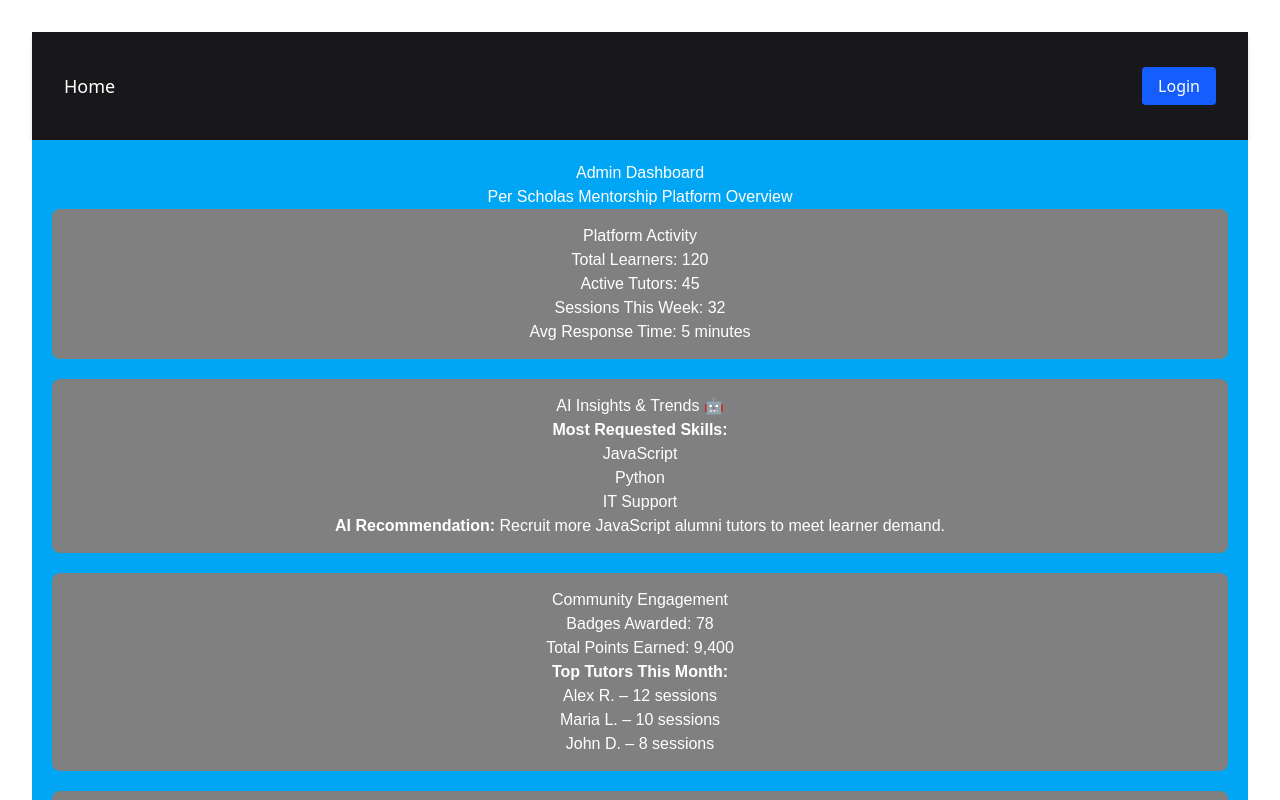
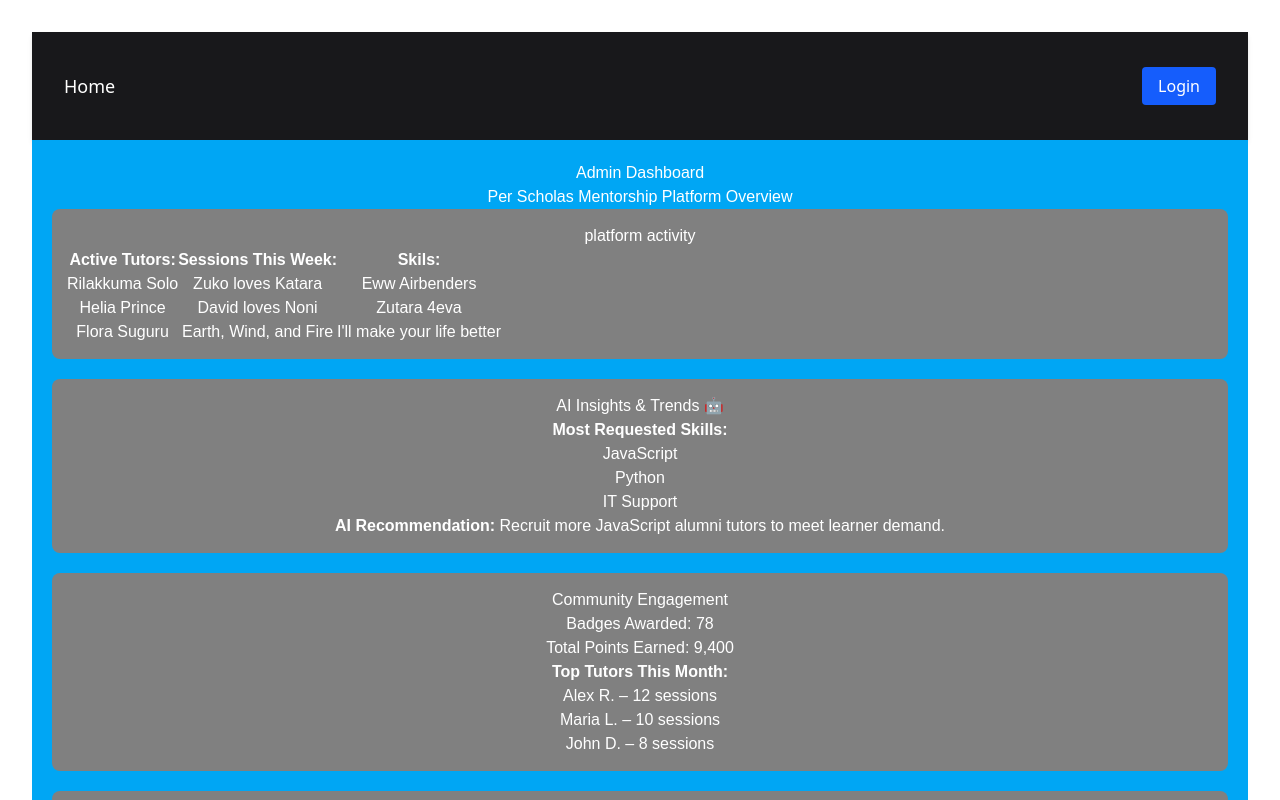
Before and after one commit to kbieman21/alumnai-student-app-frontend, a React app: page /admin in a window 1280 px wide. Shown: the top 800 px of the page. Built offline with nearby package versions, Linux system fonts and the light colour scheme; no server answers; the HTML template or start-up script is replaced by a standard one.

Commit message:
this is the adding of the admin table

```diff
--- a/src/pages/AdminPage.tsx
+++ b/src/pages/AdminPage.tsx
@@ -3,22 +3,46 @@ import React from "react";
 export default function AdminPage() {
   return (
 		<div style={styles.page}>
-      <h1 >Admin Dashboard</h1>
+			<h1>Admin Dashboard</h1>
 			<p>Per Scholas Mentorship Platform Overview</p>
 
 			{/* Overview */}
 			<section style={styles.card}>
-        <h2>Platform Activity</h2>
-        <p>Total Learners: 120</p>
-        <p>Active Tutors: 45</p>
-        <p>Sessions This Week: 32</p>
-        <p>Avg Response Time: 5 minutes</p>
+				<h2>platform activity</h2>
+				<table class="table-fixed">
+					<thead>
+						<tr>
+							<th>Active Tutors:</th>
+							<th>Sessions This Week:</th>
+							<th>Skils:</th>
+						</tr>
+					</thead>
+					<tbody>
+						<tr>
+							<td>Rilakkuma Solo</td>
+							<td>Zuko loves Katara</td>
+							<td>Eww Airbenders</td>
+						</tr>
+						<tr>
+							<td>Helia Prince</td>
+							<td>David loves Noni</td>
+							<td>Zutara 4eva</td>
+						</tr>
+						<tr>
+							<td>Flora Suguru</td>
+							<td>Earth, Wind, and Fire</td>
+							<td>I'll make your life better</td>
+						</tr>
+					</tbody>
+				</table>
 			</section>
 
 			{/* AI Insights */}
 			<section style={styles.card}>
 				<h2>AI Insights & Trends 🤖</h2>
-        <p><strong>Most Requested Skills:</strong></p>
+				<p>
+					<strong>Most Requested Skills:</strong>
+				</p>
 				<ul>
 					<li>JavaScript</li>
 					<li>Python</li>
@@ -37,7 +61,9 @@ export default function AdminPage() {
 				<p>Badges Awarded: 78</p>
 				<p>Total Points Earned: 9,400</p>
 
-        <p><strong>Top Tutors This Month:</strong></p>
+				<p>
+					<strong>Top Tutors This Month:</strong>
+				</p>
 				<ol>
 					<li>Alex R. – 12 sessions</li>
 					<li>Maria L. – 10 sessions</li>
@@ -48,9 +74,13 @@ export default function AdminPage() {
 			{/* Controls */}
 			<section style={styles.card}>
 				<h2>Admin Controls</h2>
-        <button onClick={()=>{
-                alert('Alex has been approved');
-            }}  style={styles.primaryBtn}>Approve New Tutors</button>
+				<button
+					onClick={() => {
+						alert("Alex has been approved");
+					}}
+					style={styles.primaryBtn}>
+					Approve New Tutors
+				</button>
 				<button style={styles.secondaryBtn}>View Feedback </button>
 				<button style={styles.thirdBTn}> Export Reports</button>
 			</section>
@@ -75,7 +105,6 @@ const styles = {
 	},
 	secondaryBtn: {
 		padding: "10px",
-		background: "gray",
 		border: "none",
 		borderRadius: "5px",
     background: "red",
@@ -83,9 +112,8 @@ const styles = {
 	},
 	thirdBTn: {
 		padding: "10px",
-		background: "gray",
 		border: "none",
 		borderRadius: "5px",
-		background: "yellow",
+		background: "yellow"
 	},
 };
```
Lines whose indentation alone changed are shown as unchanged.
